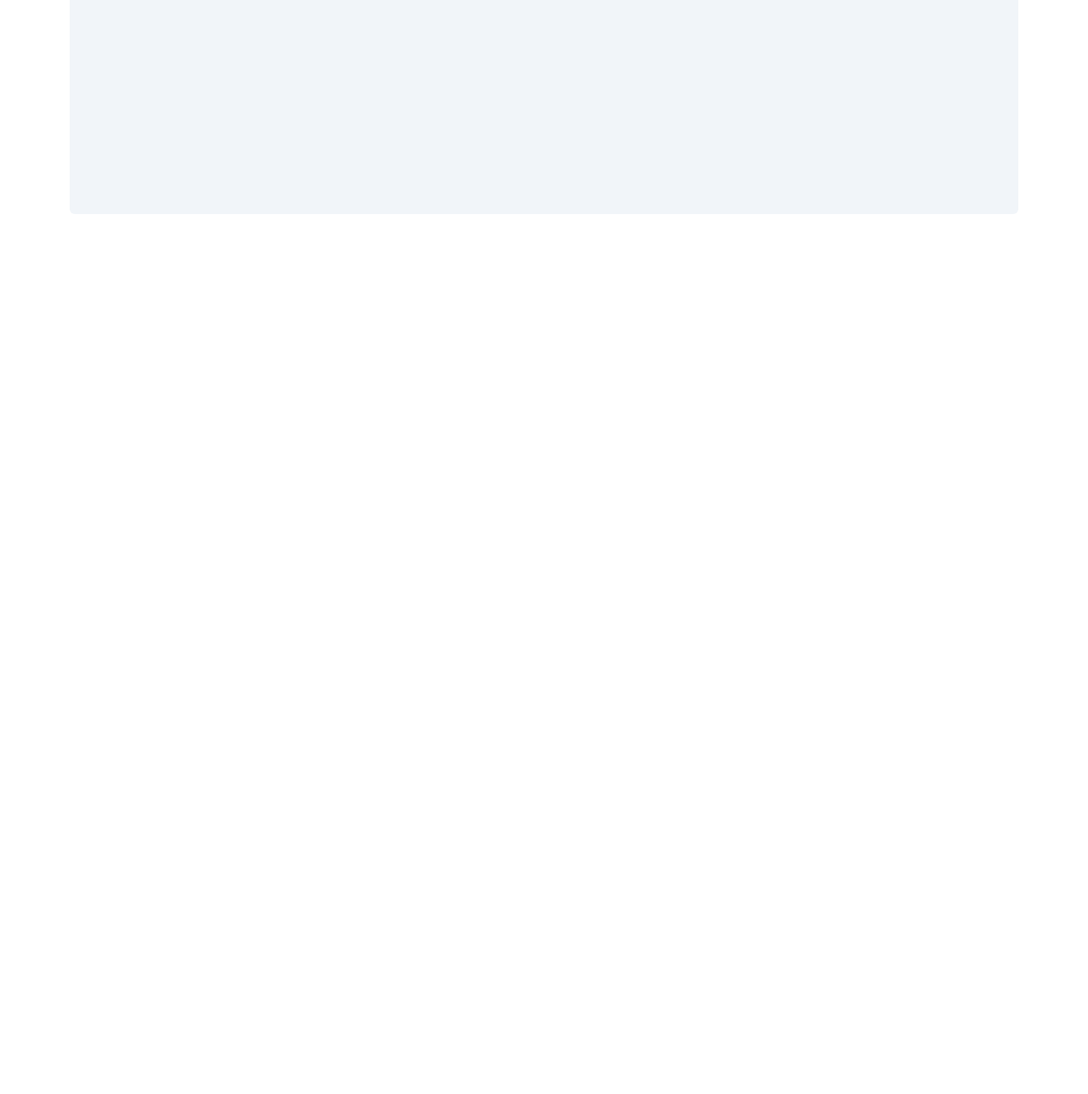
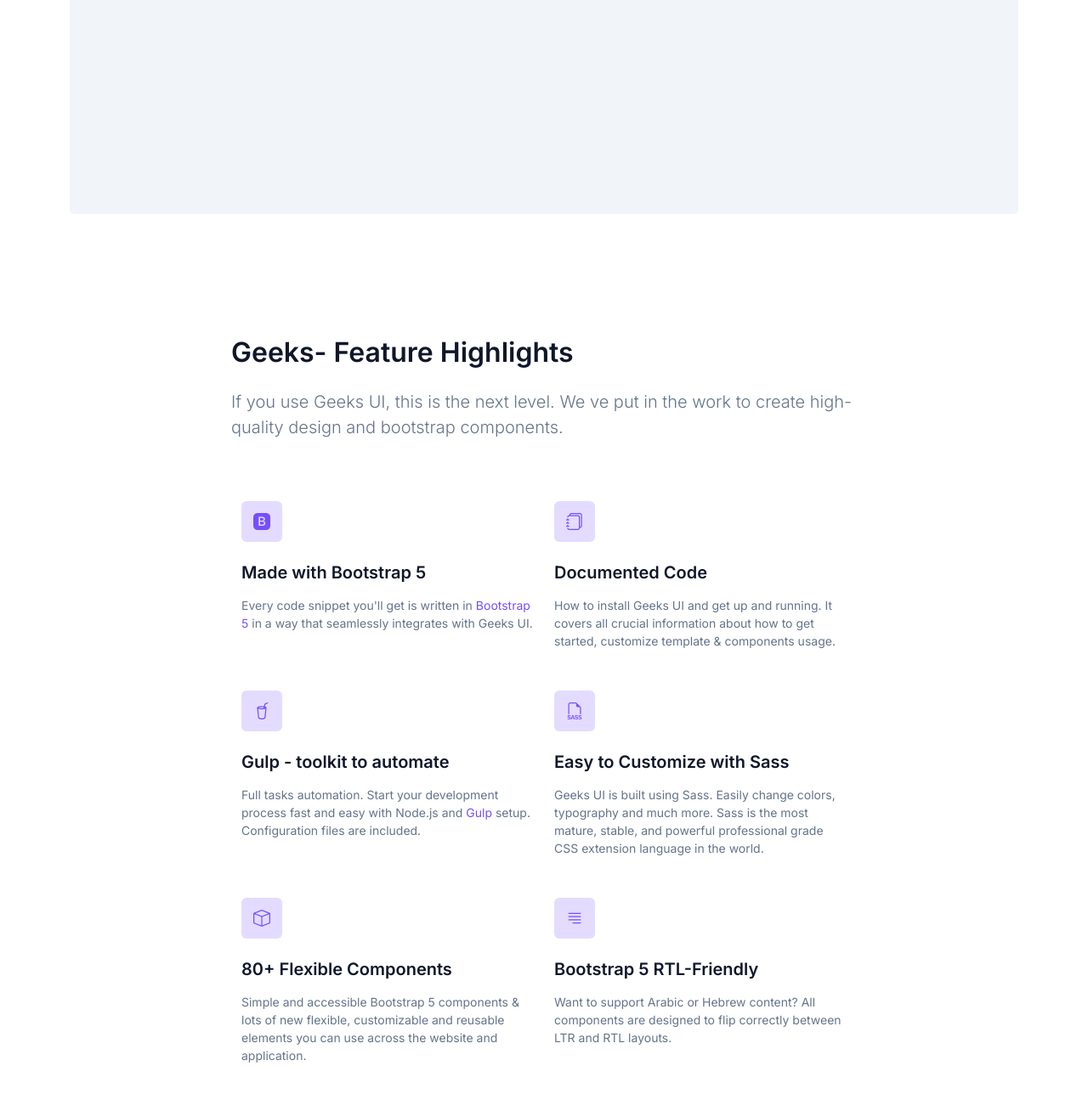
Before and after one commit to dani-pin/geeks-ui-bootstrap, a plain HTML site: page index.html in a window 1280 px wide. Shown: the part 3282-4570 px from the top of the page at 85% size. Before the commit the page ends 3582 px from the top, so only its background shows below. Drawn offline with nearby package versions, Linux system fonts and the light colour scheme.

Commit message:
Feature Highlights (Section)

```diff
--- a/index.html
+++ b/index.html
@@ -548,7 +548,7 @@
                                     class="bi bi-grid-1x2 color-purple fs-4"></i>
                             </div>
                             <div class="col">
-                                <h6 class="color-dark-blue mb-2 fw-semibold fw-lighter">6+ Landings & Dashboard
+                                <h6 class="color-dark-blue mb-2 fw-semibold">6+ Landings & Dashboard
                                 </h6>
                                 <p class="mb-0">Hundreds of component examples for all your website needs that meet
                                     accessibility criteria.</p>
@@ -565,7 +565,7 @@
                                     class="bi bi-phone-flip color-purple fs-4"></i>
                             </div>
                             <div class="col">
-                                <h6 class="color-dark-blue mb-2 fw-semibold fw-lighter">Responsive HTML
+                                <h6 class="color-dark-blue mb-2 fw-semibold">Responsive HTML
                                 </h6>
                                 <p class="mb-0">Supports all shapes and mobile sizes ergonomically built with the
                                     responsive object syntax.</p>
@@ -582,7 +582,7 @@
                                     class="bi bi-moon-stars color-purple fs-4"></i>
                             </div>
                             <div class="col">
-                                <h6 class="color-dark-blue mb-2 fw-semibold fw-lighter">Light/ Dark Mode
+                                <h6 class="color-dark-blue mb-2 fw-semibold">Light/ Dark Mode
 
                                 </h6>
                                 <p class="mb-0">All components include a dark variant that lets you style your site
@@ -755,6 +755,96 @@
             </div>
         </section>
 
+        <section class="container my-5">
+            <div class="row">
+                <div class="col-8 offset-2 my-5">
+                    <h2 class="card-title color-dark-blue fw-semibold mb-3 mt-5 mb-4 text-start">Geeks- Feature
+                        Highlights</h2>
+                    <p class="lead mb-4">If you use Geeks UI, this is the next level. We ve put in the work to
+                        create high-quality design and bootstrap components.
+                    </p>
+                    <div class="container-fluid">
+                        <div class="row">
+                            <div class="col-6 my-4">
+                                <div class="bg-light-purple rounded icon text-center my-4">
+                                    <i class="bi bi-bootstrap-fill color-purple fs-5"></i>
+                                </div>
+                                <h6 class="color-dark-blue mb-3 fw-semibold fs-5">Made with Bootstrap 5
+                                </h6>
+                                <p class="mb-0 ">Every code snippet you'll get is written in <span
+                                        class="color-purple">Bootstrap 5 </span>in
+                                    a way that seamlessly integrates with Geeks UI.</p>
+
+                            </div>
+                            <div class="col-6 my-4">
+                                <div class="bg-light-purple rounded icon text-center my-4">
+                                    <i class="bi bi-journals color-purple fs-5"></i>
+                                </div>
+                                <h6 class="color-dark-blue mb-3 fw-semibold fs-5">Documented Code
+                                </h6>
+                                <p class="mb-0 ">How to install Geeks UI and get up and running. It covers all crucial
+                                    information about how to get started, customize template & components usage.</p>
+
+                            </div>
+                        </div>
+
+                        <div class="row">
+                            <div class="col-6">
+                                <div class="bg-light-purple rounded icon text-center my-4">
+                                    <i class="bi bi-cup-straw color-purple fs-5"></i>
+                                </div>
+                                <h6 class="color-dark-blue mb-3 fw-semibold fs-5">Gulp - toolkit to automate
+                                </h6>
+                                <p class="mb-0 ">
+                                    Full tasks automation. Start your development process fast and easy with Node.js and
+                                    <span class="color-purple">Gulp </span>setup. Configuration files are included.
+                                </p>
+
+                            </div>
+
+                            <div class="col-6">
+                                <div class="bg-light-purple rounded icon text-center my-4">
+                                    <i class="bi bi-filetype-sass color-purple fs-5"></i>
+                                </div>
+                                <h6 class="color-dark-blue mb-3 fw-semibold fs-5">Easy to Customize with Sass
+                                </h6>
+                                <p class="mb-0 ">Geeks UI is built using Sass. Easily change colors, typography and much
+                                    more. Sass is the most mature, stable, and powerful professional grade CSS extension
+                                    language in the world.</p>
+
+                            </div>
+                        </div>
+
+
+                        <div class="row">
+                            <div class="col-6 my-4">
+                                <div class="bg-light-purple rounded icon text-center my-4">
+                                    <i class="bi bi-box color-purple fs-5"></i>
+                                </div>
+                                <h6 class="color-dark-blue mb-3 fw-semibold fs-5">80+ Flexible Components
+                                </h6>
+                                <p class="mb-0 ">Simple and accessible Bootstrap 5 components & lots of new flexible,
+                                    customizable and reusable elements you can use across the website and application.
+                                </p>
+
+                            </div>
+
+                            <div class="col-6 my-4">
+                                <div class="bg-light-purple rounded icon text-center my-4">
+                                    <i class="bi bi-justify-right color-purple fs-5"></i>
+                                </div>
+                                <h6 class="color-dark-blue mb-3 fw-semibold fs-5">Bootstrap 5 RTL-Friendly
+                                </h6>
+                                <p class="mb-0 ">Want to support Arabic or Hebrew content? All components are designed
+                                    to flip correctly between LTR and RTL layouts.</p>
+
+                            </div>
+                        </div>
+                    </div>
+                </div>
+            </div>
+            </div>
+        </section>
 
     </main>
 
--- a/style.css
+++ b/style.css
@@ -103,7 +103,7 @@ body {
 }
 
 .component-section {
-    height: 100vh;
+    min-height: 100vh;
 }
 
 /* utilities: */
```
